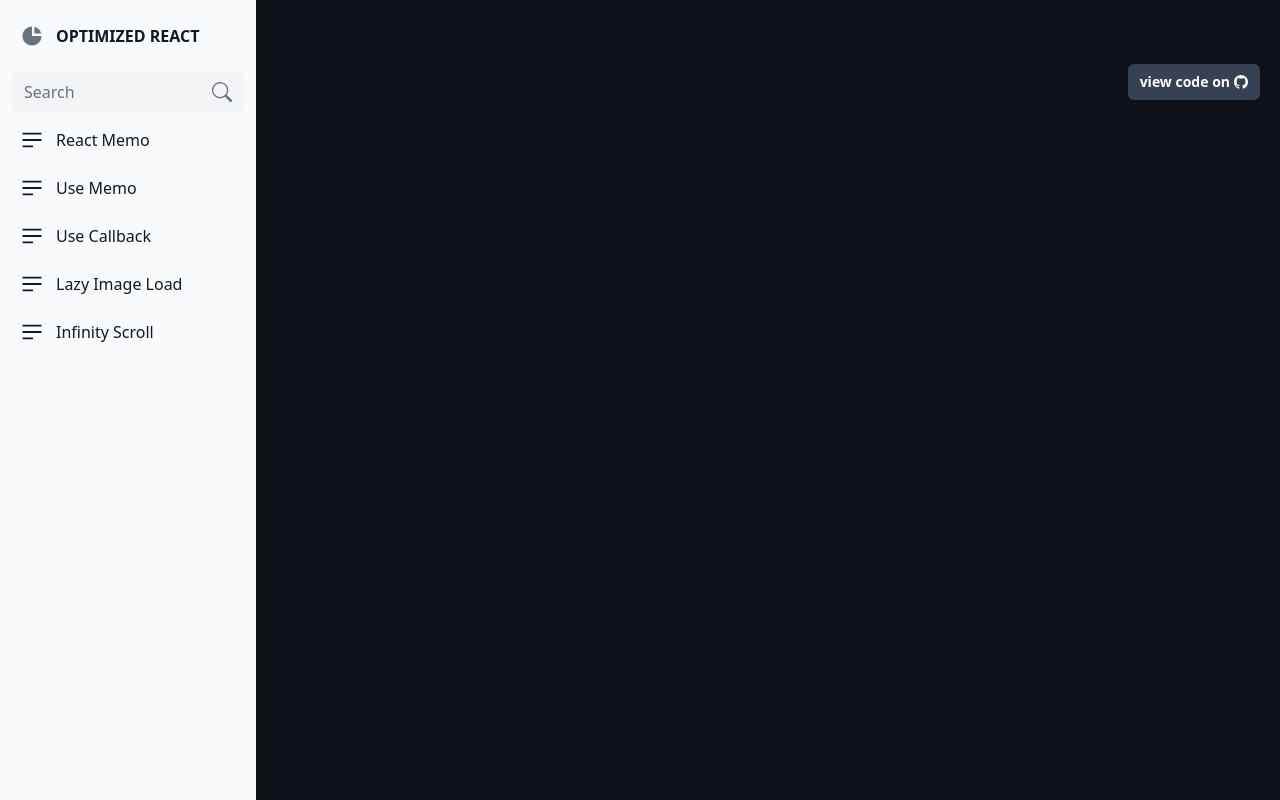
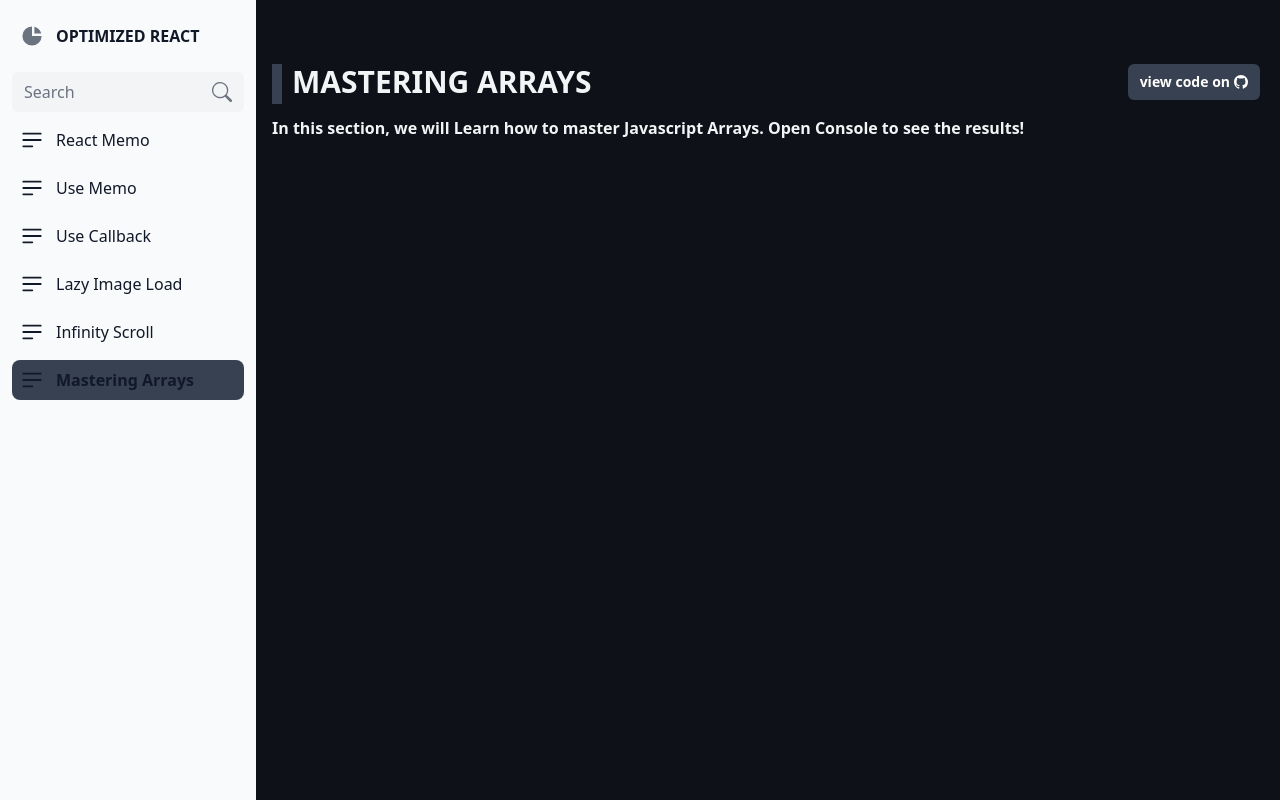
Before and after one commit to thutasann/optimized-react, a React (Create React App) app: page /mastering-arrays in a window 1280 px wide. Built offline with nearby package versions, Linux system fonts and the light colour scheme.

Commit message:
ui: js arrays init

```diff
--- a/package.json
+++ b/package.json
@@ -16,6 +16,7 @@
     "lodash": "^4.17.21",
     "prettier": "^2.8.4",
     "react": "^18.2.0",
+    "react-code-blocks": "^0.0.9-0",
     "react-dom": "^18.2.0",
     "react-icons": "^4.8.0",
     "react-router-dom": "^6.9.0",
--- a/src/App.tsx
+++ b/src/App.tsx
@@ -8,6 +8,7 @@ import { BsGithub } from 'react-icons/bs';
 import UseCallBack from './pages/use-callback';
 import LazyImageLoad from './pages/lazy-image-load';
 import InfinityScroll from './pages/infinity-scroll';
+import MasteringArrays from './pages/mastering-arrays';
 
 function App() {
 	const route = useLocation().pathname;
@@ -51,6 +52,10 @@ function App() {
 						path="/infinity-scroll"
 						element={<InfinityScroll />}
 					/>
+					<Route
+						path="/mastering-arrays"
+						element={<MasteringArrays />}
+					/>
 				</Routes>
 			</SideBar>
 		</div>
--- a/src/common/heading.tsx
+++ b/src/common/heading.tsx
@@ -3,6 +3,10 @@ import React from 'react';
 interface Props {
 	text: string;
 	description?: string;
+}
+
+interface SubHeadingProps {
+	text: string;
 }
 
 export const Heading: React.FC<Props> = ({ text, description }) => {
@@ -17,3 +21,7 @@ export const Heading: React.FC<Props> = ({ text, description }) => {
 		</div>
 	);
 };
+
+export const SubHeading: React.FC<SubHeadingProps> = function ({ text }) {
+	return <h3 className="text-lg font-semibold mb-3">{text}</h3>;
+};
--- a/src/mock/sidebar.ts
+++ b/src/mock/sidebar.ts
@@ -26,4 +26,8 @@ export const SideBarData: SideBarProps[] = [
 		link: '/infinity-scroll',
 		name: 'Infinity Scroll',
 	},
+	{
+		link: '/mastering-arrays',
+		name: 'Mastering Arrays',
+	},
 ];
--- a/src/pages/home.tsx
+++ b/src/pages/home.tsx
@@ -8,7 +8,7 @@ const Home = () => {
 			<h1 className="text-4xl font-bold">OPTIMIZED REACT</h1>
 			<p className="text-xl text-center">
 				This site contains Optimization Techniques for React, React Hook and
-				React Redux.
+				React Redux and TypeScript.
 			</p>
 			<Link
 				to={SideBarData[0].link}
--- /dev/null
+++ b/src/pages/mastering-arrays.tsx
@@ -0,0 +1,13 @@
+import { Heading } from '../common/heading';
+const MasteringArrays = () => {
+	return (
+		<div>
+			<Heading
+				text="Mastering Arrays"
+				description="In this section, we will Learn how to master Javascript Arrays. Open Console to see the results!"
+			/>
+		</div>
+	);
+};
+
+export default MasteringArrays;
```
Also changed, not shown: 1 other file (tests, documents, lock files or other folders).
